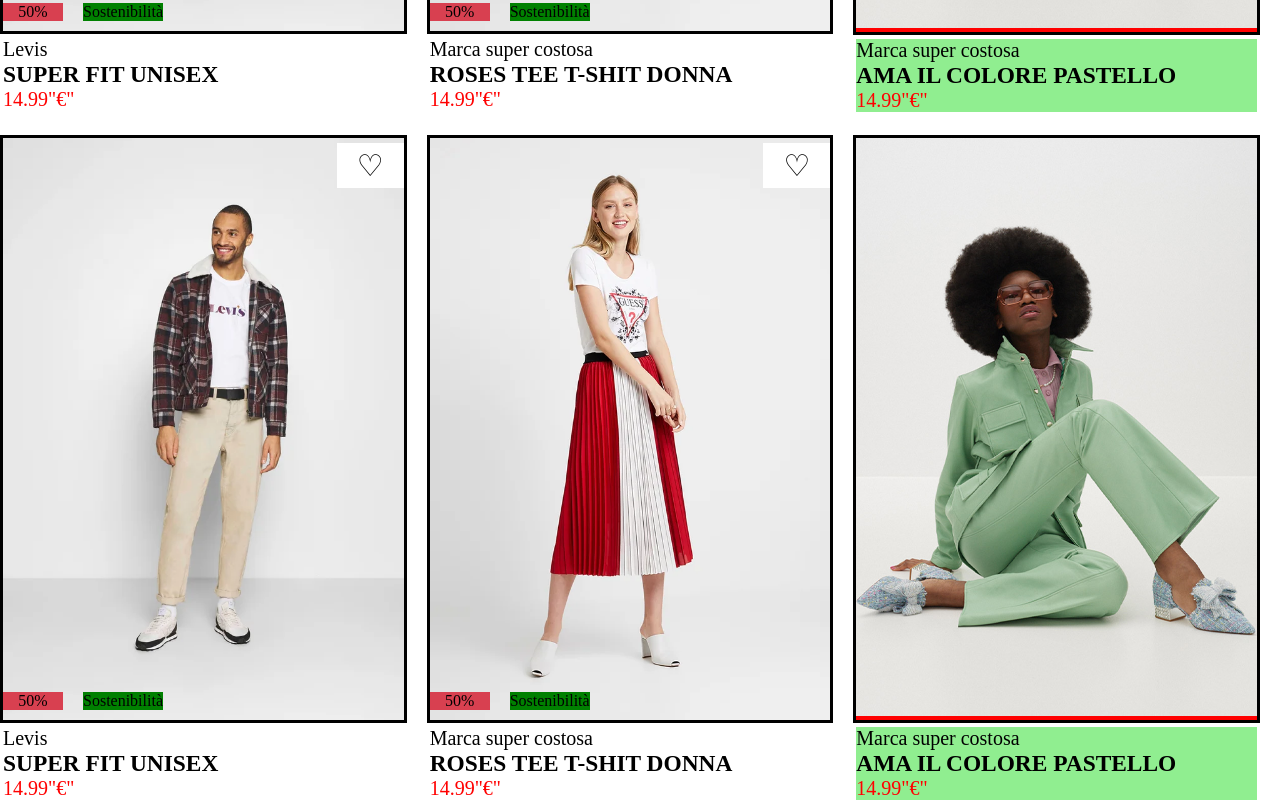
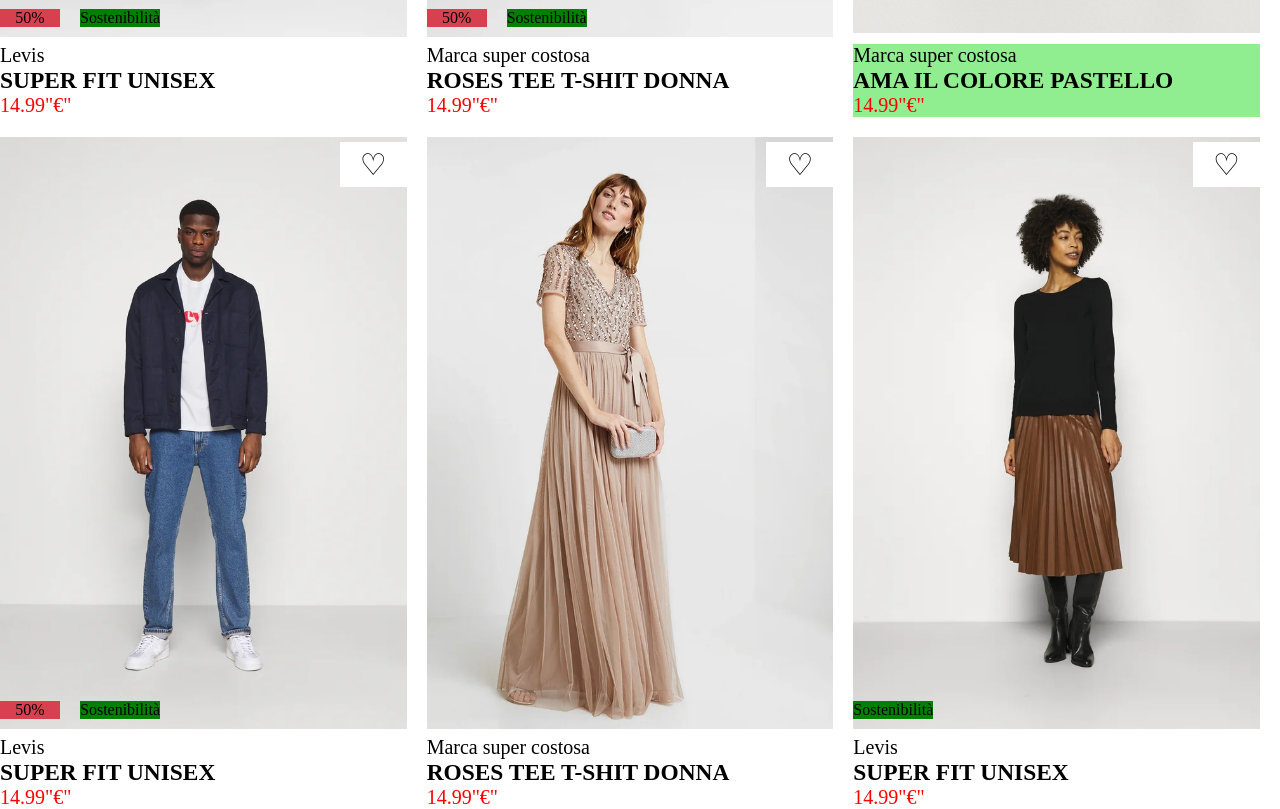
Before and after one commit to FrancescoCoclite/htmlcss-shop, a plain HTML site: page index.html in a window 1280 px wide. Shown: the part 574-1383 px from the top of the page. Drawn offline with Linux system fonts and the light colour scheme.

Commit message:
fine esercizio

```diff
--- a/css/style.css
+++ b/css/style.css
@@ -13,9 +13,9 @@
     margin-top: 20px;
 }
 .img{
-    background-color: red;
+    /* background-color: red; */
     width: calc(100% / 3 - 20px) ;
-    border: 3px solid black;
+    /* border: 3px solid black; */
     float: left;
     position: relative;
 }
@@ -89,3 +89,11 @@
 .container2{
     margin-top: 100px;
 }
+.sostenibilità-only{
+    position: absolute;
+    background: green;
+    bottom: 10px;
+    width: 80px;
+    text-align: center;
+
+}
--- a/index.html
+++ b/index.html
@@ -66,8 +66,8 @@
                 <div class="sezione-top clearfix">
                     <div class="img sinistra">
                         <!-- inizio parte img -->
-                        <img class="foto" src="img/1.webp" alt="">
-                        <img class="foto-back" src="img/1b.webp" alt="">
+                        <img class="foto" src="img/4.webp" alt="">
+                        <img class="foto-back" src="img/4b.webp" alt="">
                         <!-- fine parte img -->
 
                         <!-- sconti etc -->
@@ -82,11 +82,9 @@
                         </div>
                     </div>
                     <div class="img centro">
-                        <img class="foto" src="img/2.webp" alt="">
-                        <img  class="foto-bmid" src="img/2b.webp" alt="">
+                        <img class="foto" src="img/5.webp" alt="">
+                        <img  class="foto-bmid" src="img/5b.webp" alt="">
                         <!-- sconti etc -->
-                        <div class="sconto">50%</div>
-                        <div class="sostenibilità">Sostenibilità</div>
                         <div class="cuore">&#9825;</div>
                         <!-- fine sconti etc -->
                         <div class="descrizione">
@@ -97,11 +95,16 @@
 
                     </div>
                     <div class="img destra">
-                        <img class="foto" src="img/3.jpg" alt="">
-                        <div class="descrizione verde">
-                            <span class="marca">Marca super costosa</span>
-                            <h3 class="scritta" > Ama il colore pastello </h3>
-                            <span class="prezzo"> 14.99"&euro;"</span>
+                        <img class="foto" src="img/6.webp" alt="">
+                        <img  class="foto-bmid" src="img/6b.webp" alt="">
+                        <div class="sostenibilità-only">Sostenibilità</div>
+                        <div class="cuore">&#9825;</div>
+                        <!-- fine sconti etc -->
+                        <div class="descrizione">
+                         <span class="marca">Levis</span>
+                         <h3 class="scritta" > super fit unisex</h3>
+                         <span class="prezzo"> 14.99"&euro;"</span>
+                        </div>
                            </div>
                     </div>
 
```
